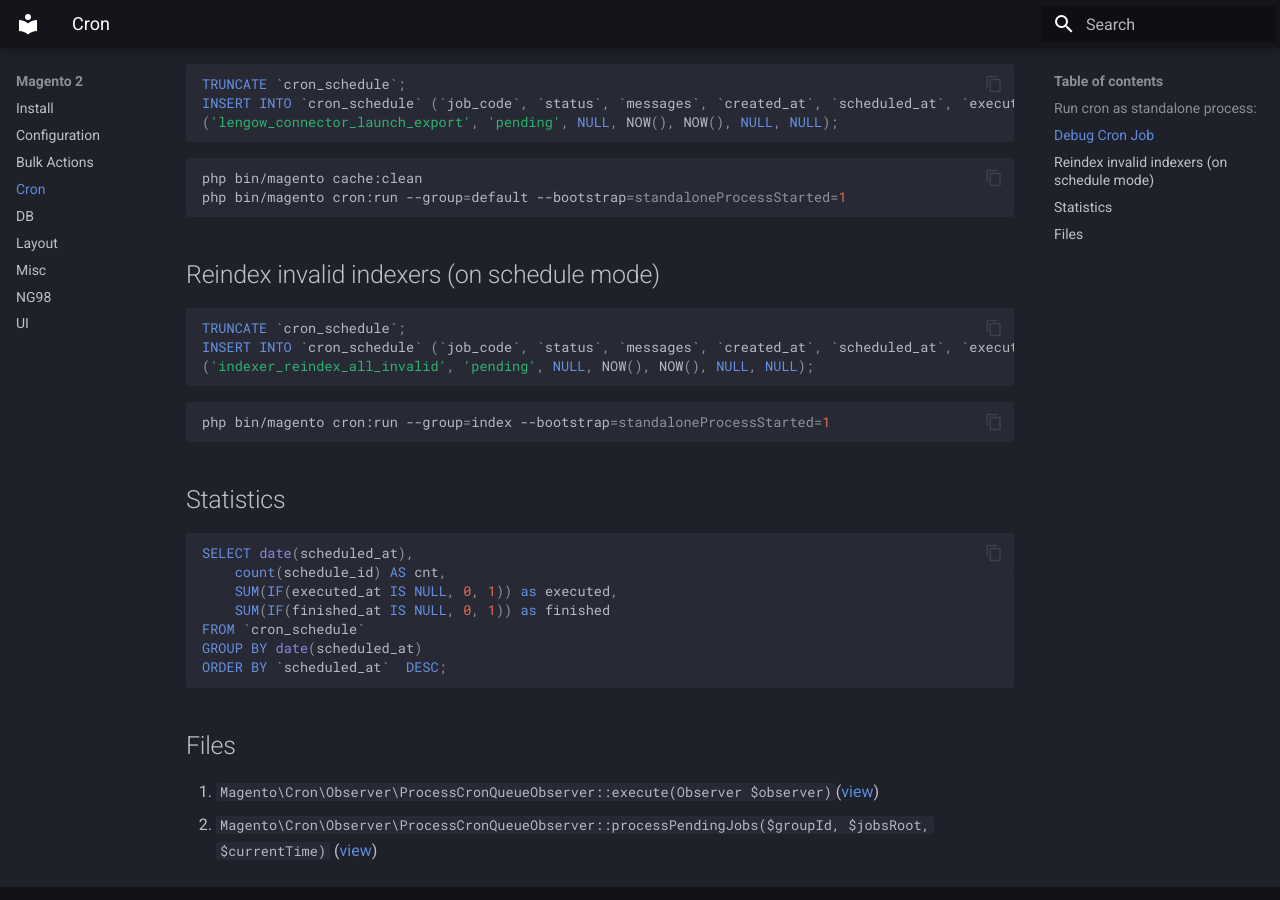
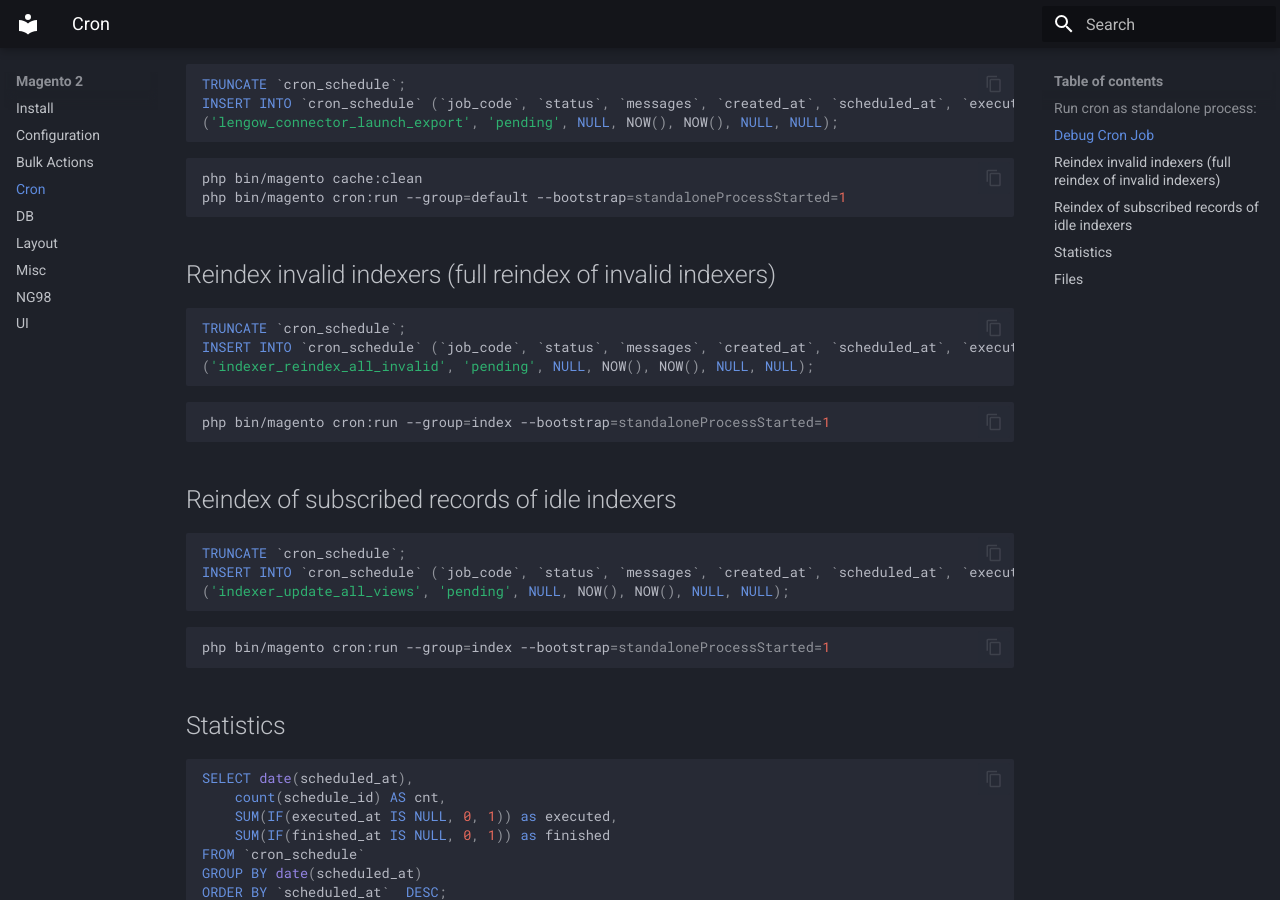
Before and after one commit to yutv/kb, an MkDocs documentation site: the page built from docs/magento-2/cron.md, in a window 1280 px wide and 900 px high, scrolled down 424 px. Built offline with MkDocs 1.6.1 and Material for MkDocs 9.7.7, drawn with Linux system fonts in a browser that asks for light colours.

Commit message:
m2-indexer

````diff
--- a/docs/magento-2/cron.md
+++ b/docs/magento-2/cron.md
@@ -17,11 +17,20 @@
 php bin/magento cron:run --group=default --bootstrap=standaloneProcessStarted=1
 ```
 
-## Reindex invalid indexers (on schedule mode)
+## Reindex invalid indexers (full reindex of invalid indexers)
 ```sql
 TRUNCATE `cron_schedule`;
 INSERT INTO `cron_schedule` (`job_code`, `status`, `messages`, `created_at`, `scheduled_at`, `executed_at`, `finished_at`) VALUES
 ('indexer_reindex_all_invalid', 'pending', NULL, NOW(), NOW(), NULL, NULL);
+```
+```bash
+php bin/magento cron:run --group=index --bootstrap=standaloneProcessStarted=1
+```
+## Reindex of subscribed records of idle indexers
+```sql
+TRUNCATE `cron_schedule`;
+INSERT INTO `cron_schedule` (`job_code`, `status`, `messages`, `created_at`, `scheduled_at`, `executed_at`, `finished_at`) VALUES
+('indexer_update_all_views', 'pending', NULL, NOW(), NOW(), NULL, NULL);
 ```
 ```bash
 php bin/magento cron:run --group=index --bootstrap=standaloneProcessStarted=1
````
